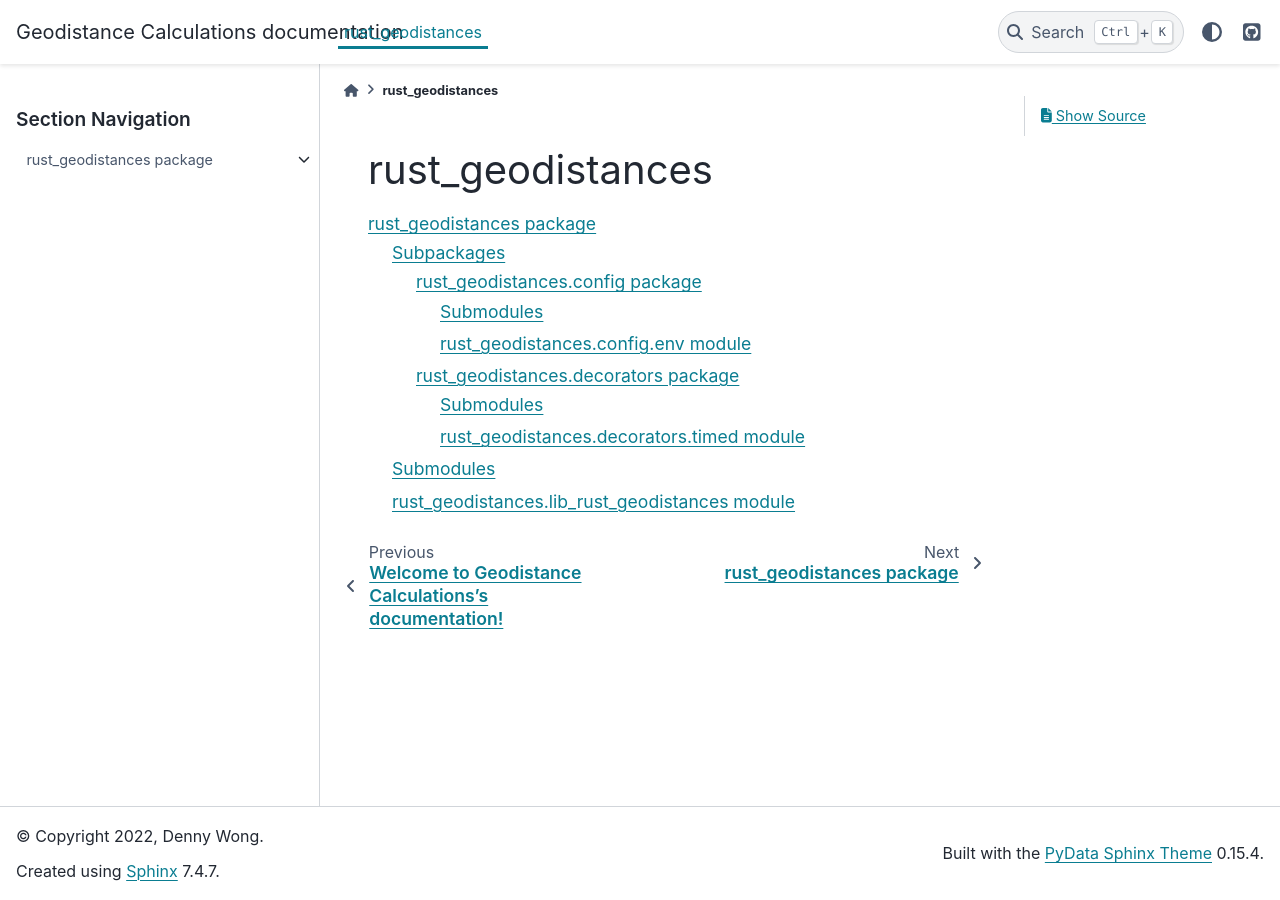
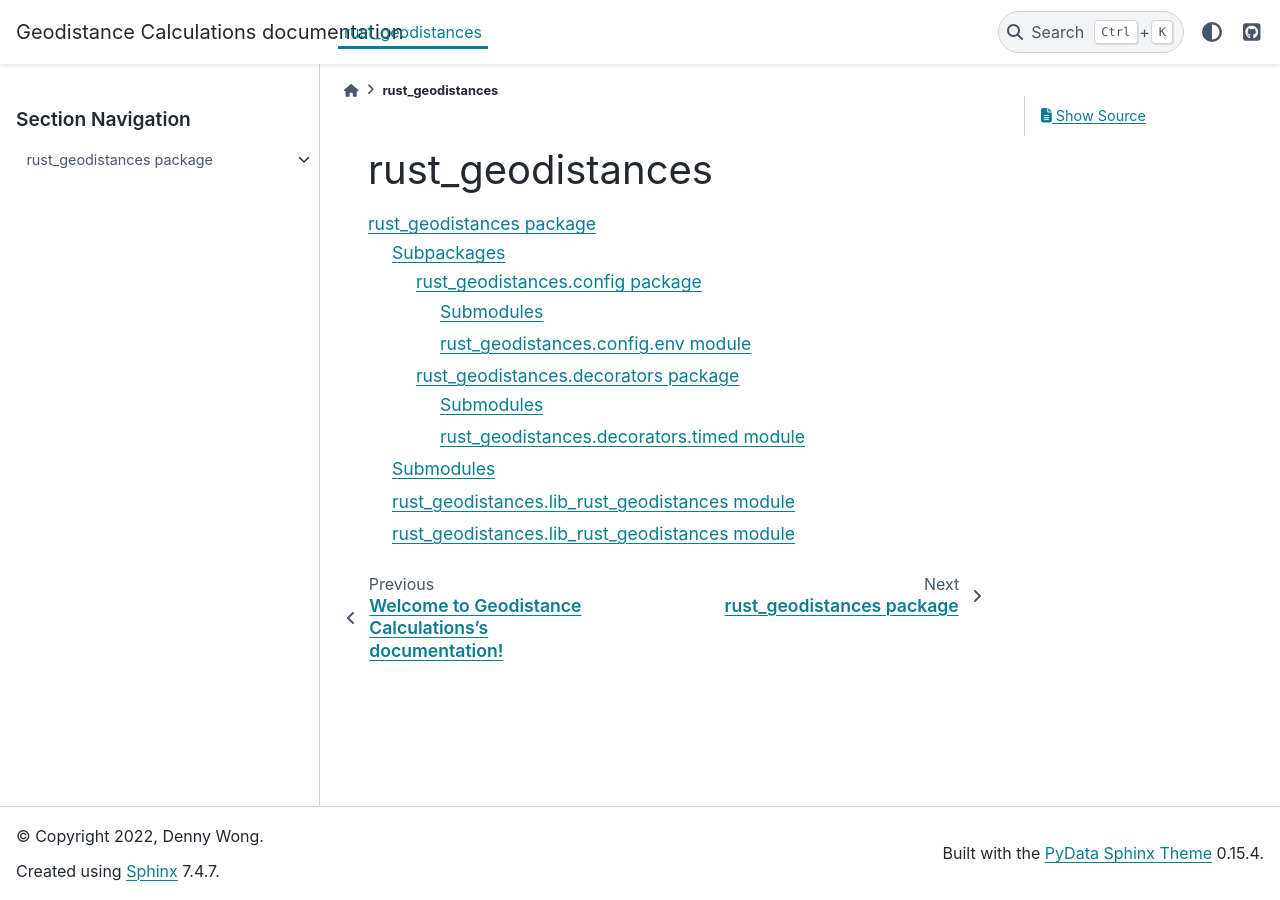
Before and after one commit to denwong47/rust_geodistances, a Sphinx documentation site: the page built from docs/source/modules.rst, in a window 1280 px wide. Built offline with Sphinx 7.4.7 and the PyData theme 0.15.4, drawn with Linux system fonts in a browser that asks for light colours.

```diff
--- /dev/null
+++ b/docs/requirements.txt
@@ -0,0 +1 @@
+furo==2021.11.16
--- a/docs/source/rust_geodistances.rst
+++ b/docs/source/rust_geodistances.rst
@@ -25,3 +25,11 @@ rust\_geodistances.lib\_rust\_geodistances module
    :members:
    :undoc-members:
    :show-inheritance:
+
+rust\_geodistances.lib\_rust\_geodistances module
+-------------------------------------------------
+
+.. automodule:: rust_geodistances.lib_rust_geodistances
+   :members:
+   :undoc-members:
+   :show-inheritance:
--- a/pyproject.toml
+++ b/pyproject.toml
@@ -27,6 +27,7 @@ dev = [
     "pydata-sphinx-theme",
     "pytest",
     "sphinx",
+    "scikit-learn",
 ]
 
 [project.urls]
```
Also changed, not shown: 1 other file.
